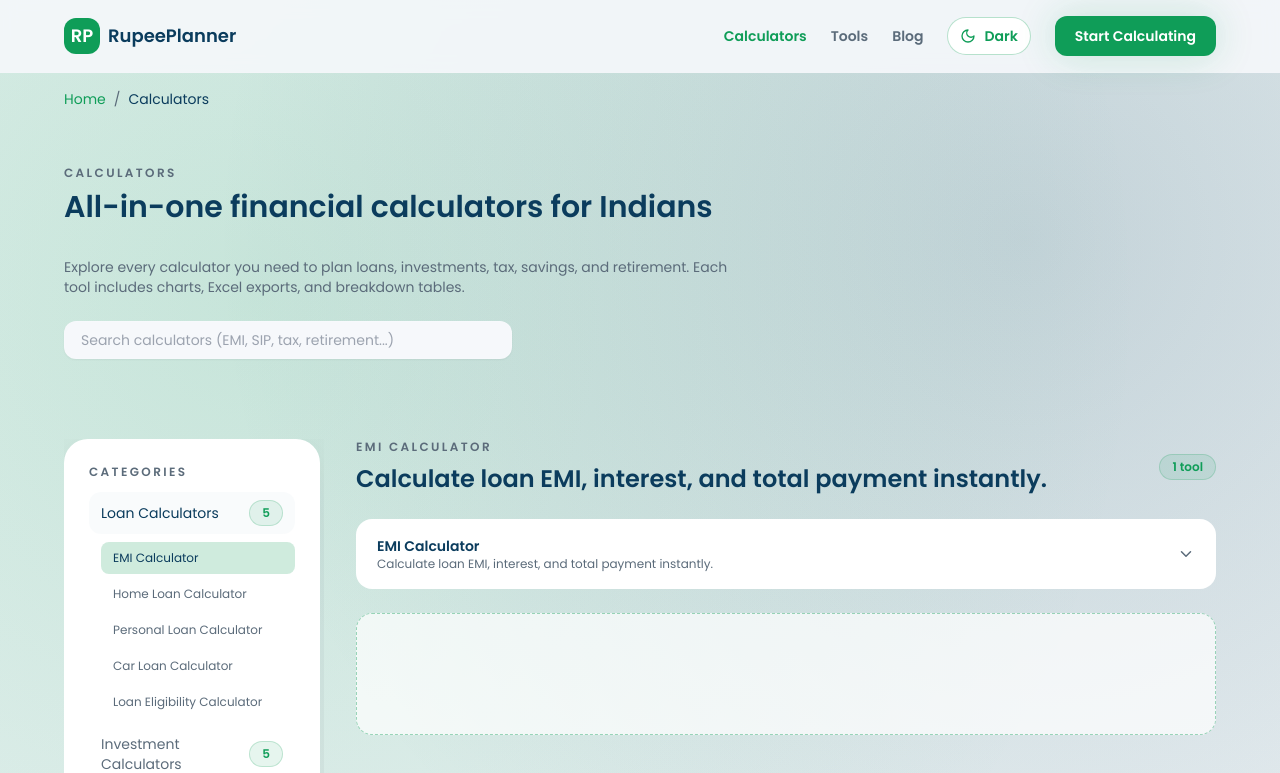
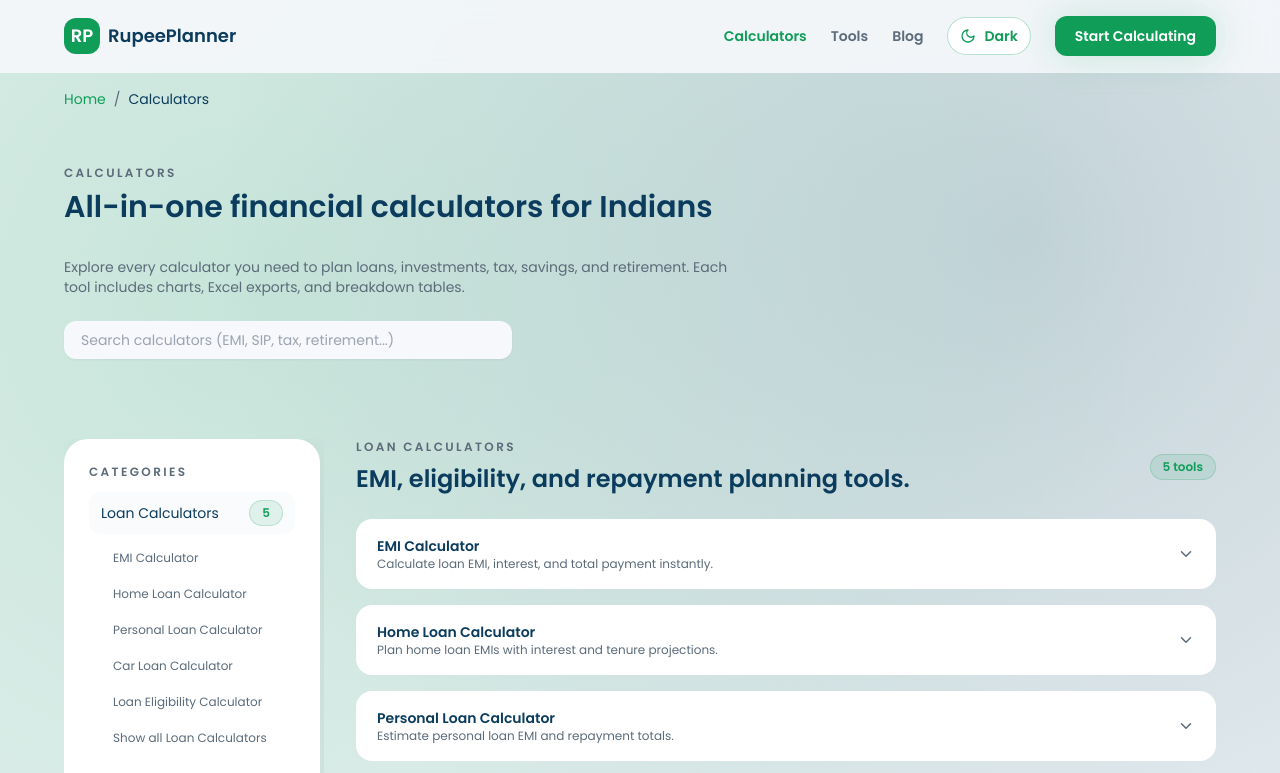
Before and after one commit to mkhanzk/FianceWebsiteforIndian, a Next.js app: page /calculators in a window 1280 px wide. Shown: the top 773 px of the page. Built offline with nearby package versions, Linux system fonts and the light colour scheme.

Commit message:
Restore category list view on calculators

```diff
--- a/pages/calculators/index.tsx
+++ b/pages/calculators/index.tsx
@@ -1,5 +1,5 @@
 import { NextSeo, FAQPageJsonLd } from 'next-seo';
-import { useEffect, useMemo, useState } from 'react';
+import { useMemo, useState } from 'react';
 import Link from 'next/link';
 import AdSlot from '../../components/AdSlot';
 import CalculatorAccordion from '../../components/CalculatorAccordion';
@@ -36,36 +36,6 @@ export default function CalculatorsPage() {
     return counts;
   }, [filteredCalculators]);
 
-  useEffect(() => {
-    if (query.trim()) {
-      setSelectedCalculator(null);
-      return;
-    }
-
-    const categoriesWithItems = calculatorCategories.filter((category) =>
-      filteredCalculators.some((calc) => calc.category === category.id)
-    );
-    const defaultCategory = categoriesWithItems.find((category) => category.id === selectedCategory) ?? categoriesWithItems[0];
-
-    if (!defaultCategory) return;
-
-    if (defaultCategory.id !== selectedCategory) {
-      setSelectedCategory(defaultCategory.id);
-      setSelectedCalculator(null);
-      return;
-    }
-
-    const activeItems = filteredCalculators.filter((calc) => calc.category === defaultCategory.id);
-    if (activeItems.length === 0) {
-      setSelectedCalculator(null);
-      return;
-    }
-
-    if (!selectedCalculator || !activeItems.some((calc) => calc.slug === selectedCalculator)) {
-      setSelectedCalculator(activeItems[0].slug);
-    }
-  }, [query, selectedCategory, filteredCalculators, selectedCalculator]);
-
   const activeCategory = calculatorCategories.find((category) => category.id === selectedCategory);
   const calculatorsInActive = useMemo(() => {
     if (!activeCategory) return [];
@@ -79,14 +49,13 @@ export default function CalculatorsPage() {
   const displayCalculators = useMemo(() => {
     if (query.trim()) return filteredCalculators;
     if (selectedCalc) return [selectedCalc];
-    return calculatorsInActive.slice(0, 1);
+    return calculatorsInActive;
   }, [query, filteredCalculators, selectedCalc, calculatorsInActive]);
 
   const handleCategoryClick = (id: string) => {
     setQuery('');
     setSelectedCategory(id);
-    const first = calculators.find((calc) => calc.category === id);
-    setSelectedCalculator(first?.slug ?? null);
+    setSelectedCalculator(null);
     scrollToTop();
   };
 
@@ -110,10 +79,10 @@ export default function CalculatorsPage() {
 
   const renderCategoryNav = (onClose?: () => void) => (
     <nav className="mt-3 space-y-2 text-sm">
-      {calculatorCategories.map((category) => {
-        const isActive = category.id === selectedCategory;
-        const categoryItems = calculators.filter((calc) => calc.category === category.id);
-        return (
+              {calculatorCategories.map((category) => {
+                const isActive = category.id === selectedCategory;
+                const categoryItems = calculators.filter((calc) => calc.category === category.id);
+                return (
           <div key={category.id}>
             <button
               type="button"
@@ -147,6 +116,16 @@ export default function CalculatorsPage() {
                     <span>{calc.title}</span>
                   </button>
                 ))}
+                <button
+                  type="button"
+                  onClick={() => {
+                    setSelectedCalculator(null);
+                    onClose?.();
+                  }}
+                  className="flex w-full items-center justify-between rounded-lg px-3 py-2 text-left text-xs text-muted transition hover:bg-base/60 hover:text-text"
+                >
+                  <span>Show all {category.label}</span>
+                </button>
               </div>
             )}
           </div>
@@ -238,10 +217,15 @@ export default function CalculatorsPage() {
                   <h2 className="mt-2 text-2xl font-semibold text-text">{headerSubtitle}</h2>
                 </div>
                 <div className="flex flex-wrap items-center gap-2">
-                  <span className="badge">{displayCalculators.length} tool</span>
+                  <span className="badge">{displayCalculators.length} tools</span>
                   {query.trim() && (
                     <button type="button" className="btn-secondary" onClick={() => setQuery('')}>
                       Clear Search
+                    </button>
+                  )}
+                  {!query.trim() && selectedCalc && (
+                    <button type="button" className="btn-secondary" onClick={() => setSelectedCalculator(null)}>
+                      Show all {activeCategory?.label}
                     </button>
                   )}
                 </div>
```
